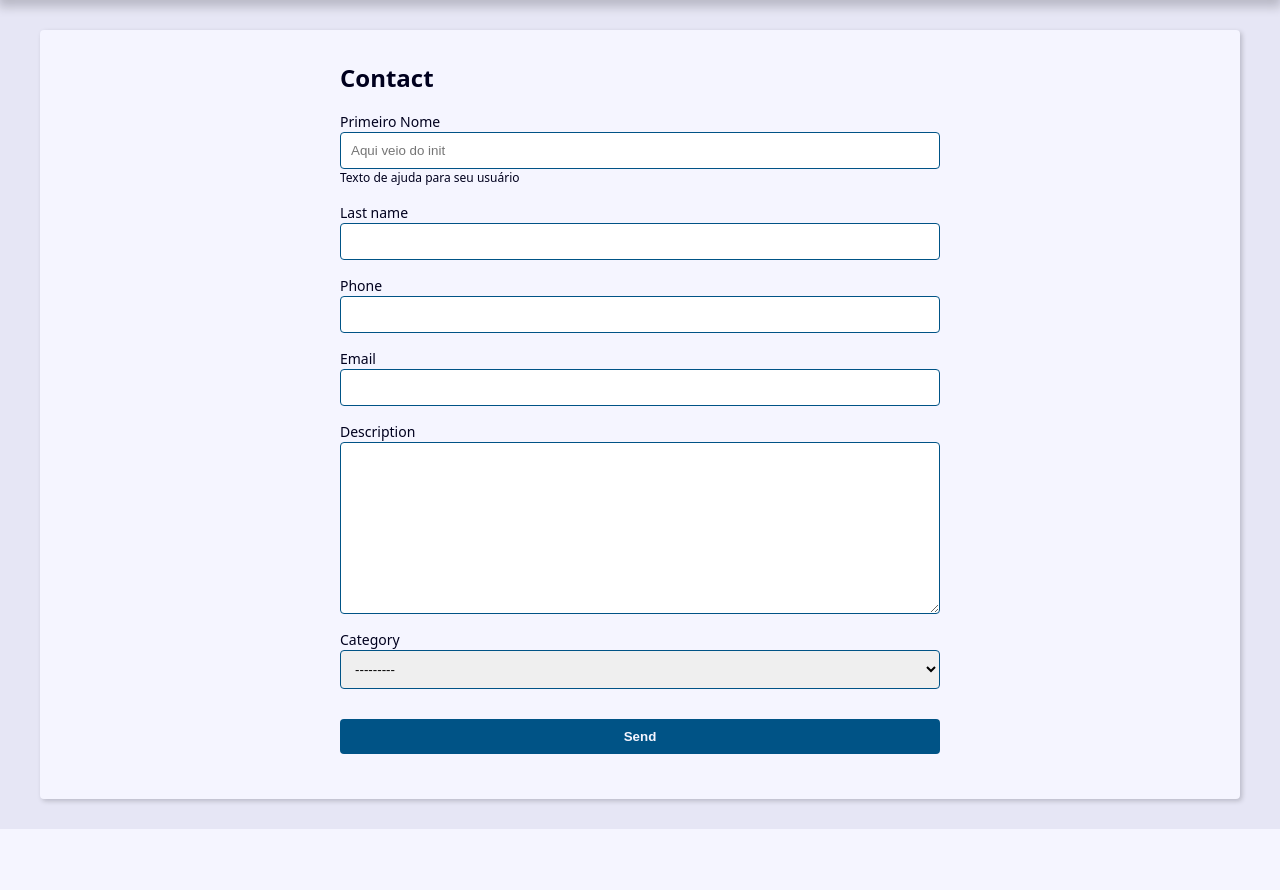
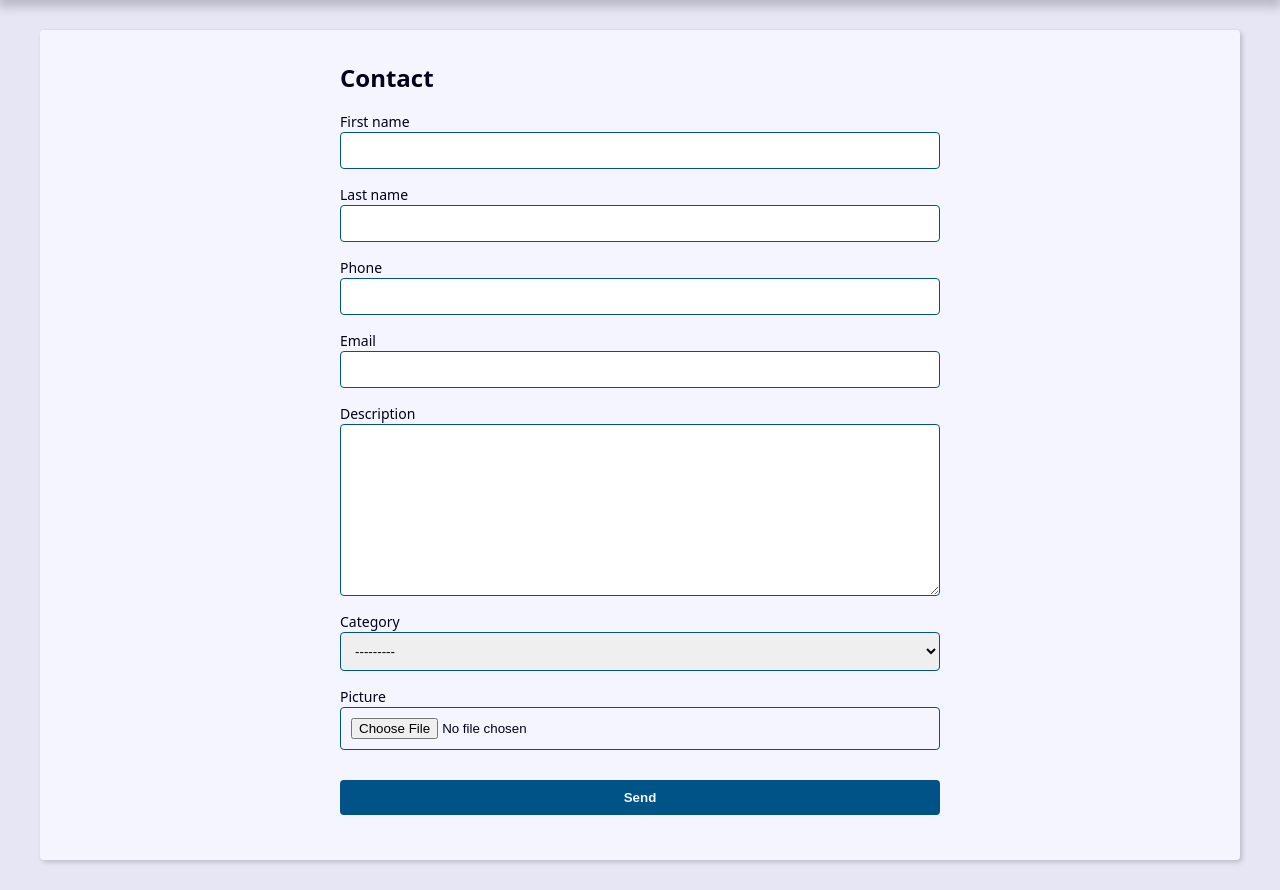
Before and after one commit to GadielPrudente/Projeto-Agenda, a Django app: page /contact/create/ in a window 1280 px wide. Shown: the part 239-1129 px from the top of the page. Before the commit the page ends 1068 px from the top, so only its background shows below. Run offline with Django 5.2, Linux system fonts and the light colour scheme; tables that the repository leaves empty hold one stand-in row (values such as "Sample post").

Commit message:
adiciona imagem nos contacts

```diff
--- a/contact/forms.py
+++ b/contact/forms.py
@@ -4,25 +4,7 @@ from . import models
 
 
 class ContactForm(forms.ModelForm):
-    First_name = forms.CharField(
-        widget=forms.TextInput(
-            attrs={
-                'class': 'classe-a classe-b',
-                'placeholder': 'Aqui veio do init',
-            }
-        ),
-        label='Primeiro Nome',
-        help_text='Texto de ajuda para seu usuário',
-    )
-
-    # def __init__(self, *args, **kwargs):
-    #     super().__init__(*args, **kwargs)
-
-    #     self.fields['First_name'].widget.attrs.update({
-    #         'class': 'classe-a classe-b',
-    #         'placeholder': 'escreva aqui'
-
-    #     })
+    picture = forms.ImageField(widget=forms.FileInput(attrs={'accept': 'image/*'}),)
 
     class Meta:
         model = models.Contact
@@ -33,25 +15,10 @@ class ContactForm(forms.ModelForm):
             'email',
             'description',
             'category',
+            'picture',
             )
 
     def clean(self):
-        # cleaned_data = self.cleaned_data
 
-        # self.add_error(
-        #     'First_name',
-        #     ValidationError(
-        #         'mensagem de erro',
-        #         code='inválid'
-        #     )
-        # )
-
-        # self.add_error(
-        #     'Last_name',
-        #     ValidationError(
-        #         'mensagem de erro',
-        #         code='inválid'
-        #     )
-        # )
 
         return super().clean()
--- a/contact/templates/contact/create.html
+++ b/contact/templates/contact/create.html
@@ -24,9 +24,19 @@
                 {% if field.help_text %}
                   <p class="help-text">{{  field.help_text  }}</p>
                 {% endif %}
+
+
             </div>
-        {% endfor %}
 
+
+            {% if field.name == 'picture' and field.value.url %}
+              <div class="form-group">
+                <img src="{{ field.value.url }}" alt="" >
+
+              </div>
+            {% endif %}
+
+          {% endfor %}
       </div>
 
       <div class="form-content">
--- a/contact/views/contact_forms.py
+++ b/contact/views/contact_forms.py
@@ -37,7 +37,7 @@ def update(request, contact_id):
     form_action = reverse('contact:update', args=(contact_id,))
 
     if request.method == 'POST':
-        form = ContactForm(request.POST, instance=contact)
+        form = ContactForm(request.POST, request.FILES, instance=contact)
         context = {
             'form': form,
             'form_action': form_action
```
Also changed, not shown: contact/templates/contact/contact.html (+7 -0 lines).
